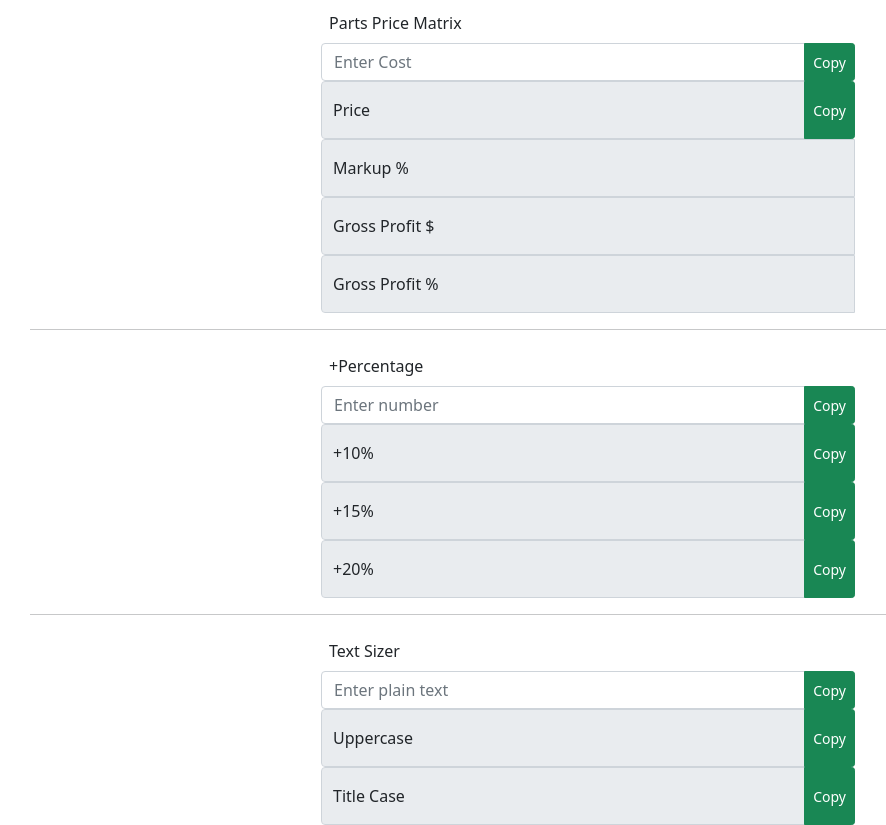
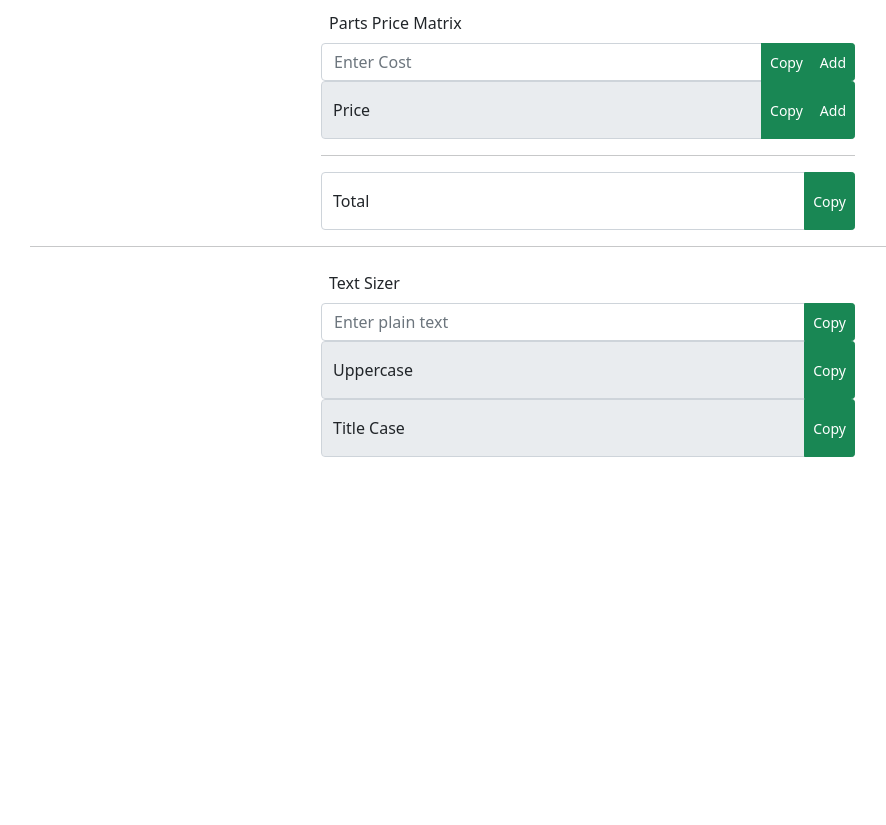
Before and after one commit to jasimq/shoptools, a plain HTML site: page index.html in a window 1280 px wide. Shown: the part 53-878 px from the top of the page, without its empty margins (52-938 px from the left). After the commit the page ends 800 px from the top, so only its background shows below. Drawn offline with nearby package versions, Linux system fonts and the light colour scheme.

Commit message:
Removed percentage fields. moved matrix values to tooltip. added value adding table feature

```diff
--- a/index.html
+++ b/index.html
@@ -22,60 +22,32 @@
           <div class="input-group">
             <input type="search" class="form-control" id="costinput" placeholder="Enter Cost">
             <button onclick="copy('costinput')" class="btn btn-sm btn-success copy-button">Copy</button>
+            <button onclick="addToTable('costinput')" class="btn btn-sm btn-success copy-button">Add</button>
           </div>
 
-          <div class="input-group form-floating">
+          <div class="input-group form-floating" data-toggle="tooltip" data-placement="top" title="">
             <input type="text" class="form-control" id="price" placeholder="Price" disabled>
             <label for="price">Price</label>
             <button onclick="copy('price')" class="btn btn-sm btn-success copy-button">Copy</button>
+            <button onclick="addToTable('price')" class="btn btn-sm btn-success copy-button">Add</button>
           </div>
 
-          <div class="input-group form-floating">
-            <input type="text" class="form-control" id="markup" placeholder="Markup %" disabled>
-            <label for="markup">Markup %</label>
-          </div>
+          <div id="totalBox" class="">
+            <hr/>
+            <div class="input-group form-floating">
+              <input type="text" class="form-control" id="total" placeholder="Total">
+              <label for="total">Total</label>
+              <button onclick="copy('total')" class="btn btn-sm btn-success copy-button">Copy</button>
+            </div>
 
-          <div class="input-group form-floating">
-            <input type="text" class="form-control" id="gross" placeholder="Gross Profit $" disabled>
-            <label for="gross">Gross Profit $</label>
-          </div>
-
-          <div class="input-group form-floating">
-            <input type="text" class="form-control" id="grosspc" placeholder="Gross Profit %" disabled>
-            <label for="gross">Gross Profit %</label>
-          </div>
-
-      </div>
-
-      <hr/>
-      <div class="container col-md-6">
-
-          <label class="m-2" for="exampleInputEmail1">+Percentage</label>
-          <div class="input-group">
-            <input type="search" class="form-control" id="numberinput" placeholder="Enter number">
-            <button onclick="copy('numberinput')" class="btn btn-sm btn-success copy-button">Copy</button>
-          </div>
-
-          <div class="input-group form-floating">
-            <input type="text" class="form-control" id="number10" placeholder="+10%" disabled>
-            <label for="number10">+10%</label>
-            <button onclick="copy('number10')" class="btn btn-sm btn-success copy-button">Copy</button>
-          </div>
-
-          <div class="input-group form-floating">
-            <input type="text" class="form-control" id="number15" placeholder="+15%" disabled>
-            <label for="number15">+15%</label>
-            <button onclick="copy('number15')" class="btn btn-sm btn-success copy-button">Copy</button>
-          </div>
-
-          <div class="input-group form-floating">
-            <input type="text" class="form-control" id="number20" placeholder="+20%" disabled>
-            <label for="number20">+20%</label>
-            <button onclick="copy('number20')" class="btn btn-sm btn-success copy-button">Copy</button>
+            <div id="totalArrBox" class="">
+            </div>
           </div>
 
       </div>
       <hr/>
+
+
       <div class="container col-md-6">
 
           <label class="m-2" for="exampleInputEmail1">Text Sizer</label>
@@ -128,6 +100,9 @@
       //((25*1.5)-25)/(25*1.5)
 
       $( document ).ready(function() {
+
+        $('[data-toggle="tooltip"]').tooltip()
+
         $('#textinput').on("input", function() {
             var text = this.value;
             // console.log(text);
@@ -148,9 +123,18 @@
             console.log(priceObject);
 
             $('#price').val(priceObject.price);
-            $('#markup').val(priceObject.markupPc);
-            $('#gross').val((priceObject.price - this.value).toFixed(2));
-            $('#grosspc').val(priceObject.grossProfitPc);
+
+            var tooltipStr = "Markup: " + priceObject.markupPc + "% | Gross Profit: $" + (priceObject.price - this.value).toFixed(2) + " | Gross Profit: " + priceObject.grossProfitPc + "%";
+            $('#price').parent().attr('data-bs-original-title', tooltipStr)
+
+            // $('#markup').val(priceObject.markupPc);
+            // $('#gross').val((priceObject.price - this.value).toFixed(2));
+            // $('#grosspc').val(priceObject.grossProfitPc);
+
+            var number = Number(this.value);
+            $('#number10').val(parseFloat((number * 1.10).toFixed(2)));
+            $('#number15').val(parseFloat((number * 1.15).toFixed(2)));
+            $('#number20').val(parseFloat((number * 1.20).toFixed(2)));
         });
 
         function titleCase(str) {
@@ -162,19 +146,47 @@
            return splitStr.join(' ');
         }
 
-        $('#numberinput').on("input", function() {
-          this.value = removeDollarSign(this.value);
+        // $('#numberinput').on("input", function() {
+        //   this.value = removeDollarSign(this.value);
 
-          var number = Number(this.value);
-          $('#number10').val(parseFloat((number * 1.10).toFixed(2)));
-          $('#number15').val(parseFloat((number * 1.15).toFixed(2)));
-          $('#number20').val(parseFloat((number * 1.20).toFixed(2)));
+        //   var number = Number(this.value);
+        //   $('#number10').val(parseFloat((number * 1.10).toFixed(2)));
+        //   $('#number15').val(parseFloat((number * 1.15).toFixed(2)));
+        //   $('#number20').val(parseFloat((number * 1.20).toFixed(2)));
 
-        });
+        // });
       });
 
       function copy(fieldName) {
         navigator.clipboard.writeText($('#' + fieldName).val());
+      }
+
+      var totalArr = [];
+      function addToTable(fieldName) {
+        var value = removeDollarSign($('#' + fieldName).val());
+
+        if(value == '') {
+          return;
+        }
+
+        totalArr.push(value);
+
+        renderTotalBox();
+      }
+
+      function renderTotalBox() {
+        var total  = 0.0;
+
+        $('#totalArrBox').html('');
+
+        for (var i = 0; i < totalArr.length; i++) {
+          var n = Number(totalArr[i]);
+          total += n
+
+          $('#totalArrBox').append('<input type="search" class="form-control" id="total-row-' + i + '"value="' + n + '"></div>')
+        }
+
+        $('#total').val(total);
       }
 
       function removeDollarSign(input) {
```
